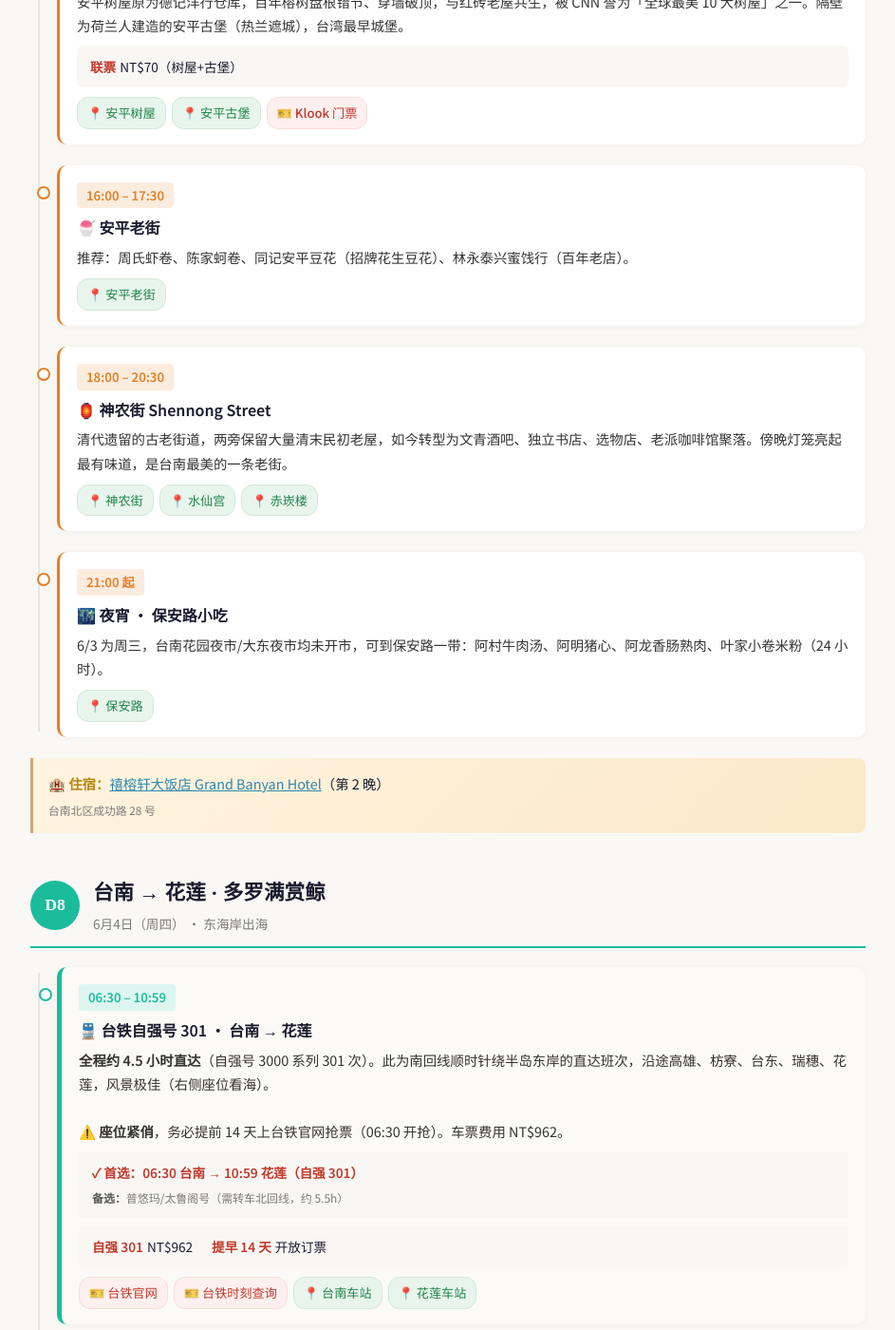
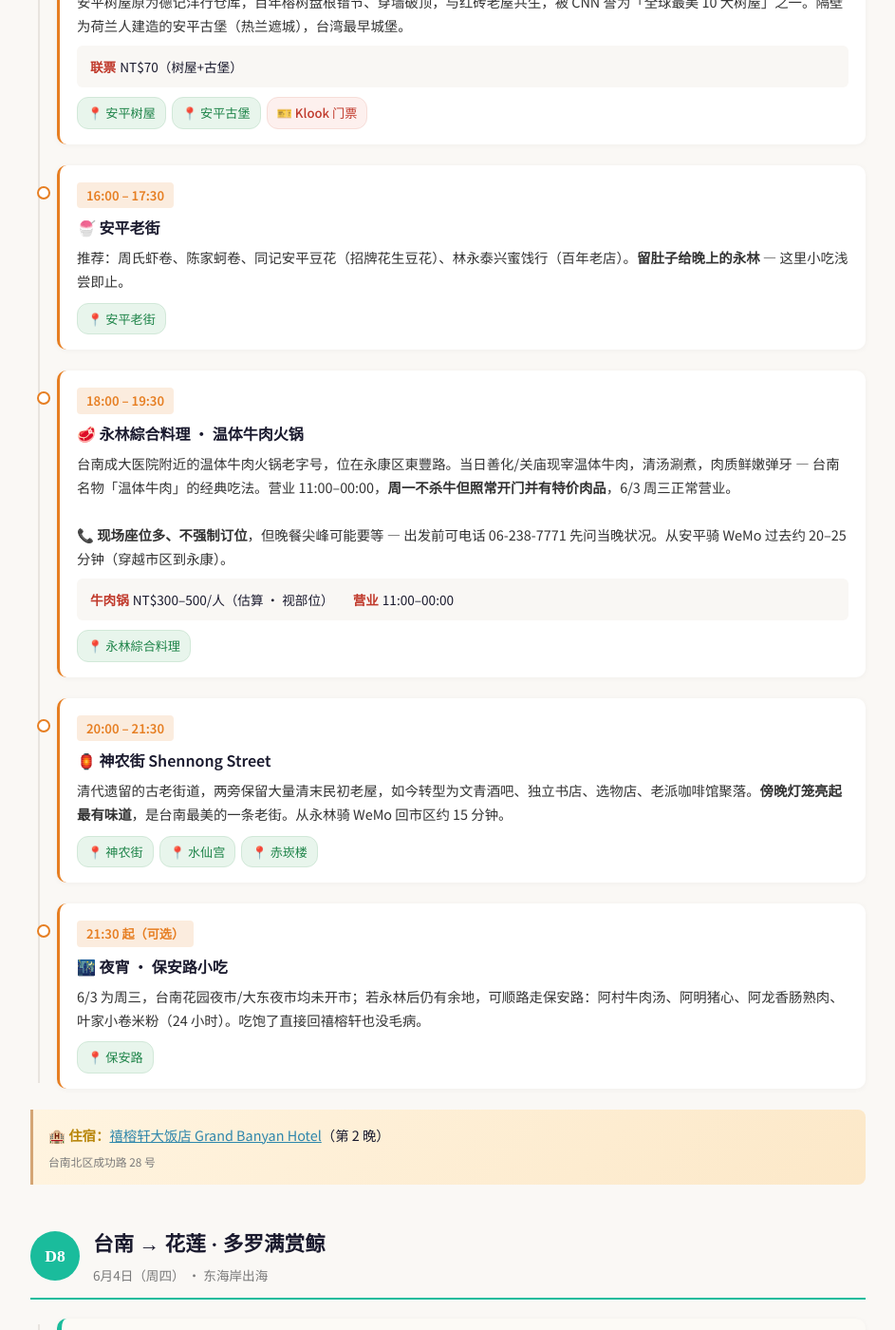
Before and after one commit to SibeiC/SibeiC.github.io, a Jekyll site: the page built from _trips/taiwan-2026.md, in a window 1280 px wide and 1400 px high, scrolled down 15944 px. Shown: the whole window at 95% size, without its empty margins (168-1111 px from the left). Built offline with Jekyll 4.4.1, drawn with Linux system fonts in a browser that asks for light colours.

Commit message:
Day 7 (6/3): add 永林綜合料理 温体牛肉火锅 as dinner
Slots in between 安平老街 (16:00-17:30) and 神农街 — eat 永林 at 18:00,
then 神农街 under lanterns 20:00-21:30. 保安路 demoted to optional 21:30
夜宵. 安平老街 detail nudges to "light snacks, save room for 永林".

永林's the more 市区-friendly pick vs 阿裕 (which needs KKday 4-person
booking and is out in 仁德); no reservation needed, just a phone-ahead
recommended at peak.

https://claude.ai/code/session_01Mh5B6mkqa15EiDbD5n4qdp

```diff
--- a/_trips/taiwan-2026.md
+++ b/_trips/taiwan-2026.md
@@ -680,21 +680,33 @@ days:
 
       - time: 16:00 – 17:30
         title: 🍧 安平老街
-        detail: 推荐：周氏虾卷、陈家蚵卷、同记安平豆花（招牌花生豆花）、林永泰兴蜜饯行（百年老店）。
+        detail: 推荐：周氏虾卷、陈家蚵卷、同记安平豆花（招牌花生豆花）、林永泰兴蜜饯行（百年老店）。<strong>留肚子给晚上的永林</strong> — 这里小吃浅尝即止。
         links:
           - { type: map, label: 安平老街, query: 安平老街 }
 
-      - time: 18:00 – 20:30
+      - time: 18:00 – 19:30
+        title: 🥩 永林綜合料理 · 温体牛肉火锅
+        detail: |
+          台南成大医院附近的温体牛肉火锅老字号，位在永康区東豐路。当日善化/关庙现宰温体牛肉，清汤涮煮，肉质鲜嫩弹牙 — 台南名物「温体牛肉」的经典吃法。营业 11:00–00:00，<strong>周一不杀牛但照常开门并有特价肉品</strong>，6/3 周三正常营业。
+          <br><br>
+          <strong>📞 现场座位多、不强制订位</strong>，但晚餐尖峰可能要等 — 出发前可电话 06-238-7771 先问当晚状况。从安平骑 WeMo 过去约 20–25 分钟（穿越市区到永康）。
+        tickets:
+          - { tag: 牛肉锅, value: "NT$300–500/人", note: 估算 · 视部位 }
+          - { tag: 营业, value: 11:00–00:00 }
+        links:
+          - { type: map, label: 永林綜合料理, query: 永林綜合料理 台南本店 }
+
+      - time: 20:00 – 21:30
         title: 🏮 神农街 Shennong Street
-        detail: 清代遗留的古老街道，两旁保留大量清末民初老屋，如今转型为文青酒吧、独立书店、选物店、老派咖啡馆聚落。傍晚灯笼亮起最有味道，是台南最美的一条老街。
+        detail: 清代遗留的古老街道，两旁保留大量清末民初老屋，如今转型为文青酒吧、独立书店、选物店、老派咖啡馆聚落。<strong>傍晚灯笼亮起最有味道</strong>，是台南最美的一条老街。从永林骑 WeMo 回市区约 15 分钟。
         links:
           - { type: map, label: 神农街, query: 神农街 台南 }
           - { type: map, label: 水仙宫, query: 台南水仙宫 }
           - { type: map, label: 赤崁楼, query: 赤崁楼 台南 }
 
-      - time: 21:00 起
+      - time: 21:30 起（可选）
         title: 🌃 夜宵 · 保安路小吃
-        detail: 6/3 为周三，台南花园夜市/大东夜市均未开市，可到保安路一带：阿村牛肉汤、阿明猪心、阿龙香肠熟肉、叶家小卷米粉（24 小时）。
+        detail: 6/3 为周三，台南花园夜市/大东夜市均未开市；若永林后仍有余地，可顺路走保安路：阿村牛肉汤、阿明猪心、阿龙香肠熟肉、叶家小卷米粉（24 小时）。吃饱了直接回禧榕轩也没毛病。
         links:
           - { type: map, label: 保安路, query: 保安路小吃 台南 }
     stay:
```
